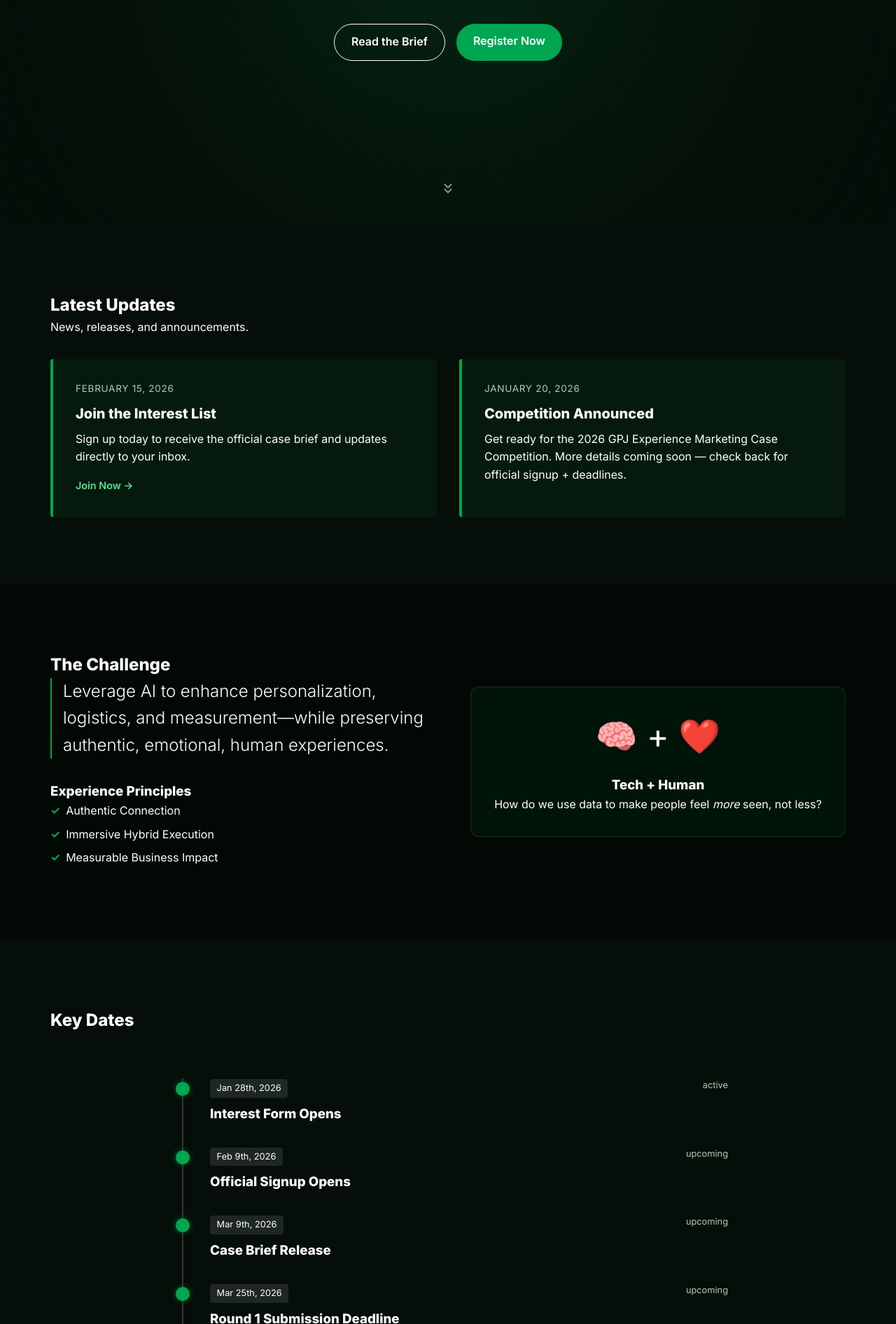
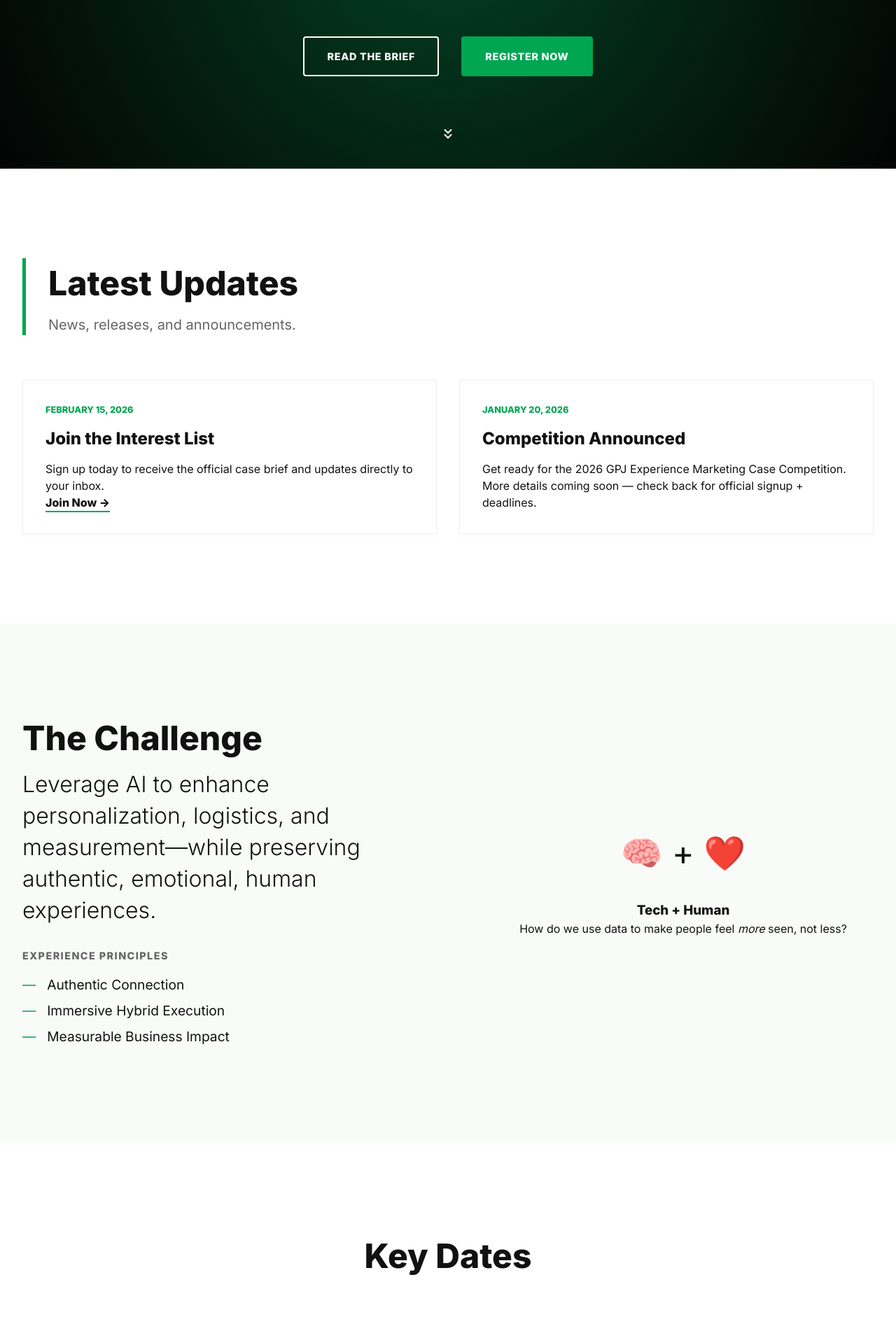
Before and after one commit to whitebrandon981-source/gpj-case-competition, a plain HTML site: page index.html in a window 1280 px wide. Shown: the part 479-2371 px from the top of the page at 70% size. Drawn offline with Linux system fonts and the light colour scheme.

Commit message:
Update main.css

```diff
--- a/main.css
+++ b/main.css
@@ -1,44 +1,38 @@
 /* =========================================
-   THEME TOKENS
+   THEME TOKENS (GPJ GREEN REFINED)
    ========================================= */
 :root {
-    /* Colors */
+    /* Colors - Clean Agency Palette */
     --color-gpj-green-primary: #00A651;
     /* Vibrant agency green */
     --color-gpj-green-dark: #004D26;
-    /* Deep forest green */
-    --color-gpj-green-light: #5CE196;
-    /* Soft accent green */
+    /* Deep forest green for contrast */
+    --color-gpj-green-light: #E6F7ED;
+    /* Very light mint for backgrounds */
 
-    --color-tech-teal: #00E5FF;
-    /* Cyan for tech contrast */
+    --color-bg-light: #ffffff;
+    /* Clean white background */
+    --color-bg-off-white: #f9fbf9;
+    /* Subtle off-white */
+    --color-bg-dark-contrast: #111111;
+    /* For footer/dark sections */
 
-    --color-bg-dark: #050E08;
-    /* Very dark green-black */
-    --color-bg-darker: #020804;
+    --color-text-main: #111111;
+    /* Dark text on light bg */
+    --color-text-muted: #666666;
+    --color-text-inverse: #ffffff;
 
-    --color-text-main: #ffffff;
-    --color-text-muted: #aecbb9;
-    /* Slightly green-tinted gray */
-
-    /* Gradients */
-    --gradient-tech: linear-gradient(135deg, #00A651 0%, #00E5FF 100%);
-    --gradient-human: linear-gradient(135deg, #5CE196 0%, #B4FFD6 99%, #FFFFFF 100%);
-    --gradient-gpj: linear-gradient(135deg, #00A651 0%, #006835 100%);
-
-    --glass-bg: rgba(0, 166, 81, 0.08);
-    /* Green tinted glass */
-    --glass-border: rgba(255, 255, 255, 0.1);
-    --glass-blur: blur(10px);
+    --gradient-hero: linear-gradient(135deg, #00A651 0%, #004D26 100%);
 
     /* Typography */
     --font-main: 'Inter', system-ui, -apple-system, sans-serif;
 
-    /* Spacing */
-    --spacing-sm: 0.5rem;
-    --spacing-md: 1rem;
-    --spacing-lg: 2rem;
-    --spacing-xl: 4rem;
+    /* Spacing (Agency Scale) */
+    --spacing-sm: 1rem;
+    --spacing-md: 2rem;
+    --spacing-lg: 4rem;
+    --spacing-xl: 8rem;
+    /* Massive spacing */
 
     /* Transitions */
     --trans-fast: 0.2s ease;
@@ -56,14 +50,17 @@
 
 html {
     scroll-behavior: smooth;
+    font-size: 16px;
+    /* Base size */
 }
 
 body {
     font-family: var(--font-main);
-    background-color: var(--color-bg-dark);
+    background-color: var(--color-bg-light);
     color: var(--color-text-main);
-    line-height: 1.6;
+    line-height: 1.5;
     overflow-x: hidden;
+    -webkit-font-smoothing: antialiased;
 }
 
 a {
@@ -77,9 +74,10 @@ ul {
 }
 
 .container {
-    max-width: 1200px;
+    max-width: 1400px;
+    /* Wider container */
     margin: 0 auto;
-    padding: 0 var(--spacing-lg);
+    padding: 0 var(--spacing-md);
 }
 
 /* =========================================
@@ -87,11 +85,15 @@ ul {
    ========================================= */
 .btn {
     display: inline-block;
-    padding: 0.8rem 1.5rem;
-    border-radius: 50px;
-    font-weight: 600;
+    padding: 1rem 2rem;
+    border-radius: 4px;
+    /* Square/Sharp corners for corporate feel */
+    font-weight: 700;
+    letter-spacing: 0.05em;
+    text-transform: uppercase;
+    font-size: 0.9rem;
     cursor: pointer;
-    transition: transform var(--trans-fast), box-shadow var(--trans-fast);
+    transition: all var(--trans-fast);
 }
 
 .btn:hover {
@@ -102,13 +104,25 @@ ul {
 .btn-primary {
     background: var(--color-gpj-green-primary);
     color: white;
-    border: none;
+    border: 2px solid var(--color-gpj-green-primary);
+}
+
+.btn-primary:hover {
+    background: var(--color-gpj-green-dark);
+    border-color: var(--color-gpj-green-dark);
+    transform: translateY(-2px);
 }
 
 .btn-secondary {
     background: transparent;
-    border: 1px solid white;
+    border: 2px solid white;
+    /* For dark heros */
     color: white;
+}
+
+.btn-secondary:hover {
+    background: white;
+    color: var(--color-text-main);
 }
 
 .pill-badge {
@@ -141,19 +155,20 @@ ul {
 }
 
 .section-padding {
-    padding: 6rem 0;
+    padding: var(--spacing-xl) 0;
 }
 
 .bg-darker {
-    background-color: var(--color-bg-darker);
+    background-color: var(--color-bg-off-white);
 }
 
-.glass-panel {
-    background: var(--glass-bg);
-    backdrop-filter: var(--glass-blur);
-    border: 1px solid var(--glass-border);
-    border-radius: 12px;
-    padding: var(--spacing-lg);
+.bg-accent {
+    background-color: var(--color-gpj-green-primary);
+    color: white;
+}
+
+.center-text {
+    text-align: center;
 }
 
 /* =========================================
@@ -165,74 +180,77 @@ ul {
     left: 0;
     width: 100%;
     z-index: 1000;
-    padding: 1rem 0;
-    transition: background var(--trans-med), padding var(--trans-med);
+    padding: 1.5rem 0;
+    transition: all var(--trans-med);
+    background: transparent;
+    color: white;
+    /* Start white on hero */
 }
 
 .sticky-nav.scrolled {
-    background: rgba(10, 10, 10, 0.8);
+    background: rgba(255, 255, 255, 0.95);
     backdrop-filter: blur(10px);
-    padding: 0.5rem 0;
-    border-bottom: 1px solid var(--glass-border);
+    padding: 1rem 0;
+    color: var(--color-text-main);
+    /* Switch to dark text */
+    box-shadow: 0 2px 20px rgba(0, 0, 0, 0.05);
 }
 
 .nav-content {
-    max-width: 1200px;
+    max-width: 1400px;
     margin: 0 auto;
-    padding: 0 var(--spacing-lg);
+    padding: 0 var(--spacing-md);
     display: flex;
     justify-content: space-between;
     align-items: center;
 }
 
 .logo {
-    font-weight: 800;
-    font-size: 1.25rem;
+    font-weight: 900;
+    font-size: 1.5rem;
     letter-spacing: -0.02em;
 }
 
 .nav-links {
     display: flex;
-    gap: var(--spacing-lg);
+    gap: var(--spacing-md);
 }
 
 .nav-links a {
     font-size: 0.9rem;
-    font-weight: 500;
-    opacity: 0.8;
+    font-weight: 600;
+    text-transform: uppercase;
+    letter-spacing: 0.05em;
+    opacity: 0.9;
 }
 
-.nav-links a:hover,
-.nav-links a.active {
+.nav-links a:hover {
     opacity: 1;
-    color: var(--color-gpj-green-light);
-}
-
-.nav-highlight {
-    color: var(--color-gpj-green-light) !important;
+    color: var(--color-gpj-green-primary);
 }
 
 /* =========================================
    HERO SECTION
    ========================================= */
 .hero-section {
-    height: 100vh;
+    height: 90vh;
+    /* Slightly shorter than full */
     display: flex;
     align-items: center;
     justify-content: center;
     position: relative;
     overflow: hidden;
     text-align: center;
+    background: var(--color-bg-dark-contrast);
+    color: white;
 }
 
 .hero-bg-anim {
     position: absolute;
-    top: -50%;
-    left: -50%;
-    width: 200%;
-    height: 200%;
-    background: radial-gradient(circle at center, rgba(0, 166, 81, 0.15), transparent 60%);
-    animation: rotateBg 20s linear infinite;
+    inset: 0;
+    background: radial-gradient(circle at 50% 50%, #004D26 0%, #000000 100%);
+    /* Deep green vignette */
+    opacity: 0.8;
     z-index: 0;
 }
 
@@ -246,37 +264,59 @@ ul {
     }
 }
 
-.hero-overlay {
-    position: absolute;
-    inset: 0;
-    background: radial-gradient(circle at center, transparent, var(--color-bg-dark));
-    z-index: 1;
-}
-
 .hero-content {
     position: relative;
     z-index: 2;
-    max-width: 800px;
-    padding: var(--spacing-lg);
+    max-width: 1000px;
+    padding: var(--spacing-md);
 }
 
 .hero-title {
-    font-size: 4rem;
+    font-size: clamp(3rem, 8vw, 6rem);
+    /* Massive responsive text */
     line-height: 1.1;
     margin-bottom: var(--spacing-md);
     font-weight: 800;
+    letter-spacing: -0.02em;
+}
+
+.gradient-text {
+    color: var(--color-gpj-green-primary);
+    background: none;
+    -webkit-text-fill-color: initial;
+    /* Reset generic gradient */
 }
 
 .hero-subtitle {
-    font-size: 1.25rem;
-    color: var(--color-text-muted);
-    margin-bottom: var(--spacing-xl);
+    font-size: 1.5rem;
+    color: rgba(255, 255, 255, 0.8);
+    margin-bottom: var(--spacing-lg);
+    font-weight: 300;
+    max-width: 600px;
+    margin-left: auto;
+    margin-right: auto;
 }
 
 .hero-cta {
     display: flex;
     gap: var(--spacing-md);
     justify-content: center;
+}
+
+.hero-badge-container {
+    margin-bottom: var(--spacing-md);
+}
+
+.pill-badge {
+    background: rgba(255, 255, 255, 0.1);
+    color: white;
+    border: 1px solid rgba(255, 255, 255, 0.2);
+    padding: 0.5rem 1rem;
+    border-radius: 50px;
+    font-size: 0.8rem;
+    font-weight: 700;
+    text-transform: uppercase;
+    margin: 0 0.5rem;
 }
 
 .scroll-cue {
@@ -310,49 +350,65 @@ ul {
 /* =========================================
    UPDATES SECTION
    ========================================= */
+.section-header {
+    margin-bottom: var(--spacing-lg);
+    border-left: 5px solid var(--color-gpj-green-primary);
+    padding-left: var(--spacing-md);
+}
+
+.section-title {
+    font-size: 3rem;
+    font-weight: 800;
+    color: var(--color-text-main);
+    margin-bottom: 0.5rem;
+}
+
+.section-desc {
+    font-size: 1.25rem;
+    color: var(--color-text-muted);
+}
+
 .updates-grid {
     display: grid;
-    grid-template-columns: repeat(auto-fit, minmax(300px, 1fr));
-    gap: var(--spacing-lg);
-    margin-top: var(--spacing-lg);
+    grid-template-columns: repeat(auto-fit, minmax(350px, 1fr));
+    gap: var(--spacing-md);
 }
 
 .update-card {
-    background: var(--glass-bg);
-    border-left: 4px solid var(--color-gpj-green-primary);
-    padding: var(--spacing-lg);
-    border-radius: 4px;
-    /* Press release style */
+    background: white;
+    border: 1px solid #eee;
+    padding: var(--spacing-md);
     transition: var(--trans-fast);
+    box-shadow: 0 4px 6px rgba(0, 0, 0, 0.02);
 }
 
 .update-card:hover {
     transform: translateY(-5px);
-    background: rgba(255, 255, 255, 0.08);
+    box-shadow: 0 20px 40px rgba(0, 0, 0, 0.08);
+    border-color: var(--color-gpj-green-primary);
 }
 
 .update-date {
+    font-size: 0.8rem;
+    font-weight: 700;
+    color: var(--color-gpj-green-primary);
+    text-transform: uppercase;
     display: block;
-    font-size: 0.85rem;
-    color: var(--color-text-muted);
-    margin-bottom: var(--spacing-sm);
-    text-transform: uppercase;
-    letter-spacing: 0.05em;
+    margin-bottom: 1rem;
 }
 
 .update-title {
-    font-size: 1.25rem;
-    margin-bottom: var(--spacing-sm);
+    font-size: 1.5rem;
     font-weight: 700;
+    margin-bottom: 1rem;
+    line-height: 1.3;
 }
 
 .update-link {
-    color: var(--color-gpj-green-light);
-    font-size: 0.9rem;
-    font-weight: 600;
-    margin-top: var(--spacing-md);
-    display: inline-flex;
-    align-items: center;
+    font-weight: 700;
+    color: var(--color-text-main);
+    border-bottom: 2px solid var(--color-gpj-green-primary);
+    padding-bottom: 2px;
 }
 
 /* =========================================
@@ -366,24 +422,32 @@ ul {
 }
 
 .highlight-paragraph {
-    font-size: 1.5rem;
+    font-size: 2rem;
     font-weight: 300;
-    margin-bottom: var(--spacing-lg);
-    border-left: 2px solid var(--color-gpj-green-primary);
-    padding-left: var(--spacing-md);
+    line-height: 1.4;
+    color: var(--color-text-main);
+    margin-bottom: var(--spacing-md);
+}
+
+.principles-block h3 {
+    text-transform: uppercase;
+    font-size: 0.9rem;
+    letter-spacing: 0.1em;
+    color: var(--color-text-muted);
+    margin-bottom: 1rem;
 }
 
 .check-list li {
-    margin-bottom: var(--spacing-sm);
-    display: flex;
-    align-items: center;
+    font-size: 1.2rem;
+    margin-bottom: 0.5rem;
+    font-weight: 500;
 }
 
 .check-list li::before {
-    content: "✓";
+    content: "—";
+    /* Em dash style */
     color: var(--color-gpj-green-primary);
-    margin-right: var(--spacing-sm);
-    font-weight: bold;
+    margin-right: 1rem;
 }
 
 .abstract-card {
@@ -400,60 +464,93 @@ ul {
    TIMELINE SECTION
    ========================================= */
 .timeline-container {
+    max-width: 800px;
+    margin: var(--spacing-lg) auto;
     position: relative;
-    margin-top: var(--spacing-xl);
-    max-width: 800px;
-    margin-left: auto;
-    margin-right: auto;
-}
-
-.timeline-container::before {
-    content: '';
-    position: absolute;
-    left: 20px;
-    top: 0;
-    bottom: 0;
-    width: 2px;
-    background: #333;
+    border-left: 2px solid #eee;
+    padding-left: var(--spacing-md);
 }
 
 .timeline-item {
     position: relative;
-    padding-left: 60px;
     margin-bottom: var(--spacing-lg);
 }
 
 .timeline-node {
     position: absolute;
-    left: 11px;
+    left: calc(var(--spacing-md) * -1 - 6px);
+    /* Align with line */
     top: 5px;
-    width: 20px;
-    height: 20px;
-    background: var(--color-bg-dark);
-    border: 2px solid #555;
+    width: 12px;
+    height: 12px;
+    background: white;
+    border: 2px solid var(--color-text-muted);
     border-radius: 50%;
-    z-index: 1;
 }
 
 .timeline-item.active .timeline-node {
     background: var(--color-gpj-green-primary);
     border-color: var(--color-gpj-green-primary);
-    box-shadow: 0 0 10px rgba(0, 166, 81, 0.5);
+    box-shadow: 0 0 0 4px rgba(0, 166, 81, 0.2);
 }
 
 .timeline-date {
-    display: inline-block;
-    padding: 0.2rem 0.6rem;
-    background: rgba(255, 255, 255, 0.1);
-    border-radius: 4px;
-    font-size: 0.8rem;
-    margin-bottom: var(--spacing-sm);
+    font-weight: 700;
+    color: var(--color-gpj-green-primary);
+    display: block;
+    margin-bottom: 0.5rem;
+}
+
+.timeline-item h3 {
+    font-size: 1.5rem;
+    font-weight: 600;
 }
 
 .timeline-status {
-    font-size: 0.8rem;
-    color: var(--color-text-muted);
     float: right;
+    font-size: 0.9rem;
+    padding: 0.2rem 0.8rem;
+    background: #f0f0f0;
+    border-radius: 4px;
+    color: #666;
+}
+
+/* =========================================
+   FOOTER
+   ========================================= */
+footer {
+    background: var(--color-bg-dark-contrast);
+    color: white;
+    padding: var(--spacing-lg) 0;
+    text-align: left;
+}
+
+.footer-content {
+    display: flex;
+    justify-content: space-between;
+    align-items: center;
+    border-bottom: 1px solid rgba(255, 255, 255, 0.1);
+    padding-bottom: var(--spacing-md);
+    margin-bottom: var(--spacing-md);
+}
+
+.footer-brand {
+    font-size: 1.5rem;
+    font-weight: 800;
+}
+
+.footer-links a {
+    color: rgba(255, 255, 255, 0.6);
+    margin-left: 2rem;
+}
+
+.footer-links a:hover {
+    color: white;
+}
+
+.copyright {
+    color: rgba(255, 255, 255, 0.4);
+    font-size: 0.9rem;
 }
 
 /* =========================================
@@ -461,8 +558,8 @@ ul {
    ========================================= */
 .section-reveal {
     opacity: 0;
-    transform: translateY(30px);
-    transition: opacity 0.8s ease-out, transform 0.8s ease-out;
+    transform: translateY(40px);
+    transition: opacity 1s ease, transform 1s ease;
 }
 
 .section-reveal.visible {
@@ -503,12 +600,11 @@ ul {
     }
 
     .hero-title {
-        font-size: 2.5rem;
+        font-size: 3rem;
     }
 
     .nav-links {
         display: none;
-        /* Hide for MVP, typically add mobile menu */
     }
 
     .timeline-container::before {
```
